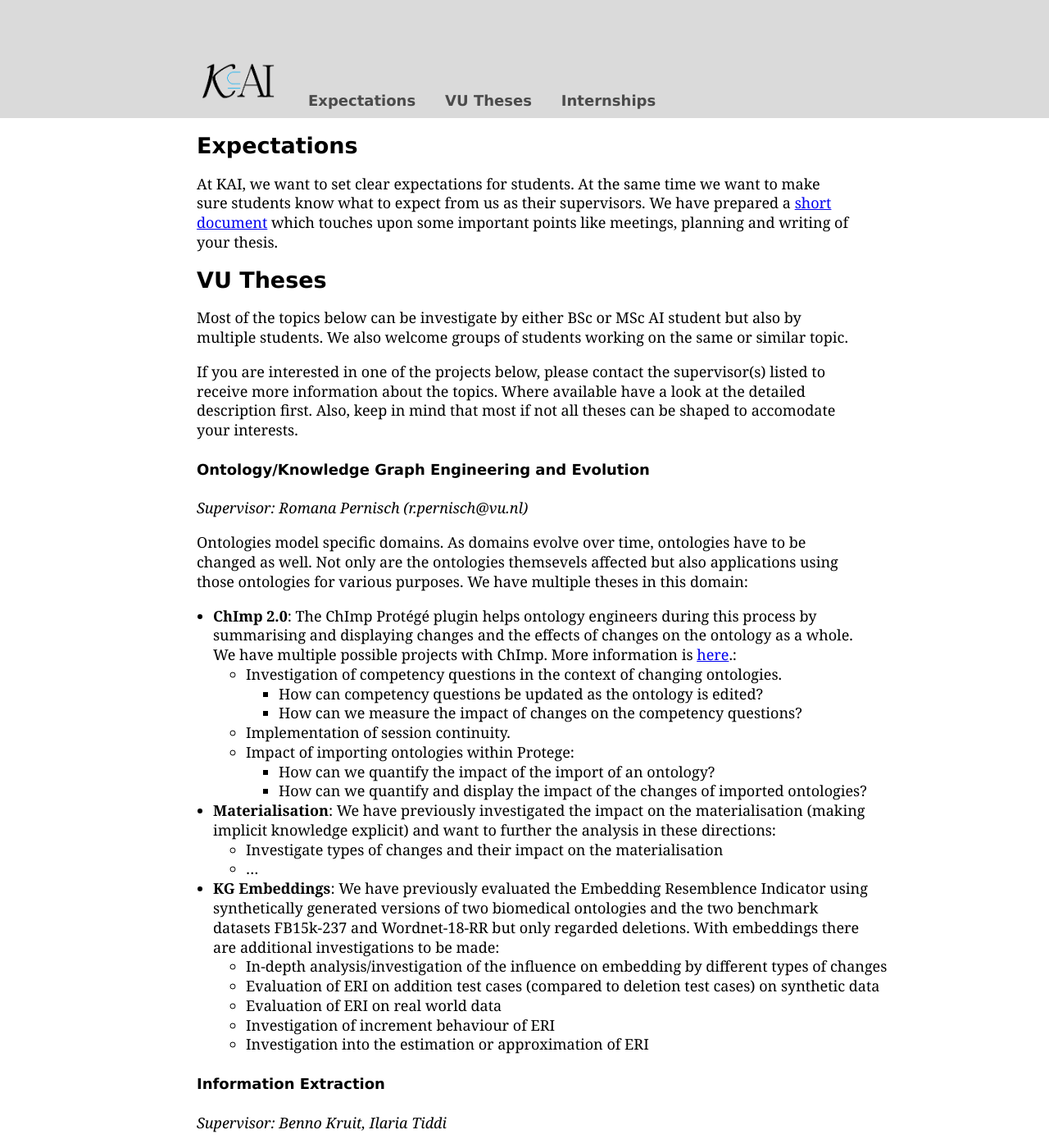
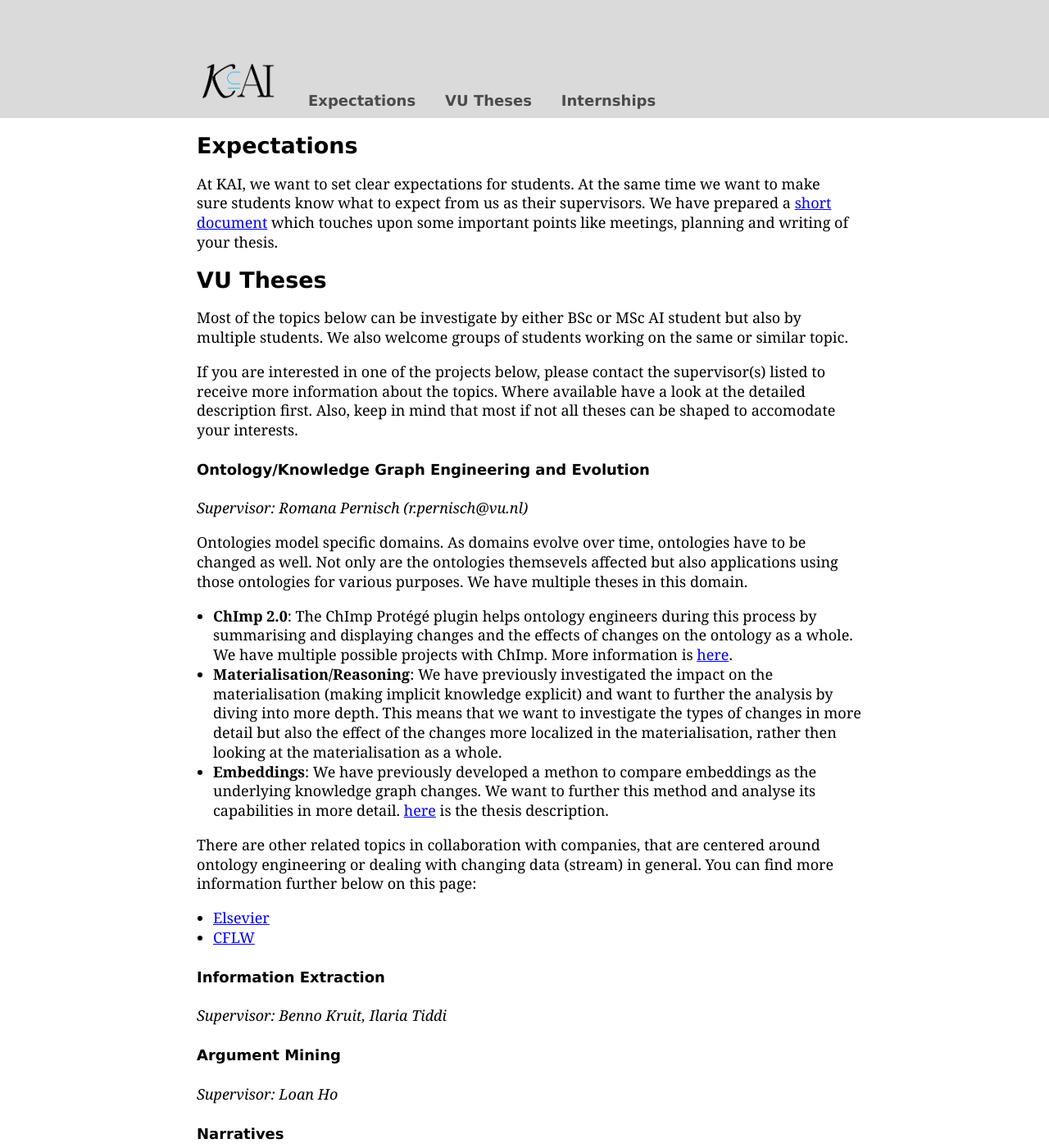
Before and after one commit to kai-vu/site, a Jekyll site: the page built from theses/index.md, in a window 1280 px wide and 1400 px high. Shown: the whole window at 82% size. Built offline with Jekyll 4.4.1, drawn with Linux system fonts in a browser that asks for light colours; our own code applies the rules of GitHub Pages for plain Markdown files.

Commit message:
adding theses romana

```diff
--- a/theses/index.md
+++ b/theses/index.md
@@ -21,29 +21,14 @@ If you are interested in one of the projects below, please contact the superviso
 #### Ontology/Knowledge Graph Engineering and Evolution
 *Supervisor: Romana Pernisch (r.pernisch@vu.nl)*
 
-Ontologies model specific domains. As domains evolve over time, ontologies have to be changed as well. Not only are the ontologies themsevels affected but also applications using those ontologies for various purposes. We have multiple theses in this domain:
+Ontologies model specific domains. As domains evolve over time, ontologies have to be changed as well. Not only are the ontologies themsevels affected but also applications using those ontologies for various purposes. We have multiple theses in this domain.
+- **ChImp 2.0**: The ChImp Protégé plugin helps ontology engineers during this process by summarising and displaying changes and the effects of changes on the ontology as a whole. We have multiple possible projects with ChImp. More information is <a href='RP_chimp'>here</a>.
+- **Materialisation/Reasoning**: We have previously investigated the impact on the materialisation (making implicit knowledge explicit) and want to further the analysis by diving into more depth. This means that we want to investigate the types of changes in more detail but also the effect of the changes more localized in the materialisation, rather then looking at the materialisation as a whole.
+- **Embeddings**: We have previously developed a methon to compare embeddings as the underlying knowledge graph changes. We want to further this method and analyse its capabilities in more detail. <a href='RP_eri'>here</a> is the thesis description.
 
-- **ChImp 2.0**: The ChImp Protégé plugin helps ontology engineers during this process by summarising and displaying changes and the effects of changes on the ontology as a whole. We have multiple possible projects with ChImp. More information is <a href='chimp'>here</a>.:
-    -  Investigation of competency questions in the context of changing ontologies.
-        - How can competency questions be updated as the ontology is edited?
-        - How can we measure the impact of changes on the competency questions?
-    - Implementation of session continuity.
-    - Impact of importing ontologies within Protege:
-        - How can we quantify the impact of the import of an ontology?
-        - How can we quantify and display the impact of the changes of imported ontologies?
-
-- **Materialisation**: We have previously investigated the impact on the materialisation (making implicit knowledge explicit) and want to further the analysis in these directions:
-    - Investigate types of changes and their impact on the materialisation
-    - ...
-
-- **KG Embeddings**: We have previously evaluated the Embedding Resemblence Indicator using synthetically generated versions of two biomedical ontologies and the two benchmark datasets FB15k-237 and Wordnet-18-RR but only regarded deletions. With embeddings there are additional investigations to be made:
-    - In-depth analysis/investigation of the influence on embedding by different types of changes
-    - Evaluation of ERI on addition test cases (compared to deletion test cases) on synthetic data
-    - Evaluation of ERI on real world data
-    - Investigation of increment behaviour of ERI
-    - Investigation into the estimation or approximation of ERI
-
-
+There are other related topics in collaboration with companies, that are centered around ontology engineering or dealing with changing data (stream) in general. You can find more information further below on this page:
+- <a href='#elsevier'>Elsevier</a>
+- <a href='#cflw'>CFLW</a>
 
 #### Information Extraction
 *Supervisor: Benno Kruit, Ilaria Tiddi*
```
Also changed, not shown: theses/RP_eri.md (added, +27 -0 lines), theses/RP_chimp.md (renamed from theses/chimp.md).
